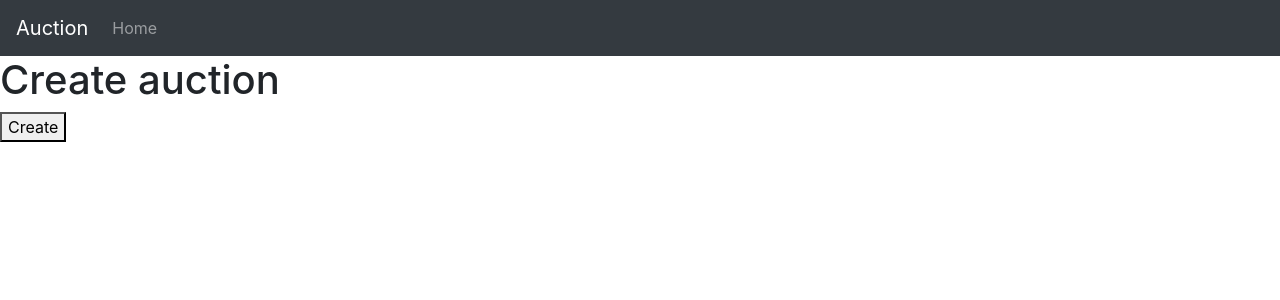
After one commit to SavanSutariya/PriceQuest, a Django app: page /create/ in a window 1280 px wide. The commit adds this page. Shown: the top 300 px of the page. Run offline with Django 4.2, Linux system fonts and the light colour scheme.

Commit message:
base template structure

```diff
--- /dev/null
+++ b/bid/templates/bid/auction_create.html
@@ -0,0 +1,10 @@
+{% extends 'bid/base.html' %}
+{% block title %}Create auction{% endblock title %}
+{% block content %}
+    <h1>Create auction</h1>
+    <form method="post" action="#">
+        {% comment %} {% csrf_token %}
+        {{ form.as_p }} {% endcomment %}
+        <button type="submit">Create</button>
+    </form>
+{% endblock content %}
--- a/bid/templates/bid/base.html
+++ b/bid/templates/bid/base.html
@@ -9,11 +9,28 @@
     <!-- Bootstrap CSS -->
     <link rel="stylesheet" href="https://cdn.jsdelivr.net/npm/bootstrap@4.4.1/dist/css/bootstrap.min.css" integrity="sha384-Vkoo8x4CGsO3+Hhxv8T/Q5PaXtkKtu6ug5TOeNV6gBiFeWPGFN9MuhOf23Q9Ifjh" crossorigin="anonymous">
     <link  type="text/css" rel="stylesheet" href="{% static 'bid/style.css' %}">
-    <title>Hello, world!</title>
+    <title>{% block title %}Home Page{% endblock title %}</title>
   </head>
   <body>
-    <h1>Hello, world!</h1>
-
+    {% block navbar %}
+    <nav class="navbar navbar-expand-lg navbar-dark bg-dark">
+      <a class="navbar-brand" href="#">Auction</a>
+      <button class="navbar-toggler" type="button" data-toggle="collapse" data-target="#navbarNavAltMarkup" aria-controls="navbarNavAltMarkup" aria-expanded="false" aria-label="Toggle navigation">
+        <span class="navbar-toggler-icon"></span>
+      </button>
+      <div class="collapse navbar-collapse" id="navbarNavAltMarkup">
+        <div class="navbar-nav">
+          <a class="nav-item nav-link" href="#">Home <span class="sr-only">(current)</span></a>
+          {% comment %} <a class="nav-item nav-link" href="{% url 'create' %}">Create</a>
+          <a class="nav-item nav-link" href="{% url 'login' %}">Login</a>
+          <a class="nav-item nav-link" href="{% url 'logout' %}">Logout</a>
+          <a class="nav-item nav-link" href="{% url 'register' %}">Register</a> {% endcomment %}
+        </div>
+      </div>
+    </nav>
+    {% endblock navbar %}
+    {% block content %}
+    {% endblock content %}
     <!-- Optional JavaScript -->
     <!-- jQuery first, then Popper.js, then Bootstrap JS -->
     <script src="https://code.jquery.com/jquery-3.4.1.slim.min.js" integrity="sha384-J6qa4849blE2+poT4WnyKhv5vZF5SrPo0iEjwBvKU7imGFAV0wwj1yYfoRSJoZ+n" crossorigin="anonymous"></script>
--- a/bid/urls.py
+++ b/bid/urls.py
@@ -5,7 +5,7 @@ from django.conf.urls.static import static
 
 urlpatterns = [
     path('', views.index, name='index'),
-    path('auctions/', views.auctions, name='auctions'),
+    path('auctions/<int:catId>', views.auctions, name='auctions'),
     # path('auction/<int:id>/', views.auction, name='auction'),
     # path('auction/<int:id>/bid/', views.bid, name='bid'),
     # path('auction/<int:id>/comment/', views.comment, name='comment'),
@@ -23,7 +23,7 @@ urlpatterns = [
     # path('watchlist/<int:id>/remove/', views.remove, name='remove'),
     # path('watchlist/<int:id>/add/', views.add, name='add'),
 
-    # path('create/', views.create, name='create'),
+    path('create/', views.create, name='create'),
     # path('profile/', views.profile, name='profile'),
     # path('profile/<int:id>/', views.profile, name='profile'),
 ]
--- a/bid/views.py
+++ b/bid/views.py
@@ -1,9 +1,18 @@
 from django.shortcuts import render
 from django.http import HttpResponse
-
+from .models import *
 
 def index(request):
-    return render(request, "bid/base.html")
+    auctions = Auction.objects.all()
+    context = {'auctions': auctions}
+    return render(request, "bid/auctions_list.html", context)
 
-def auctions(request):
-    return HttpResponse("Hello, world. You're at the bid auctions.")
+def create(request):
+    # form = AuctionForm()
+    # context = {'form': form}
+    return render(request, "bid/auction_create.html")
+
+def auctions(request,catId):
+    auctions = Auction.objects.filter(category=catId)
+    context = {'auctions': auctions}
+    return render(request, "bid/auctions_list.html", context)
```
Also changed, not shown: bid/templates/bid/auctions_list.html (added, +10 -0 lines).
